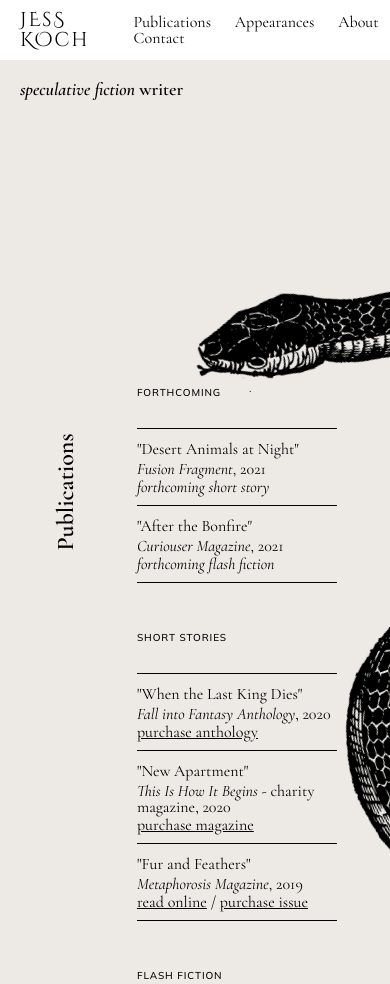
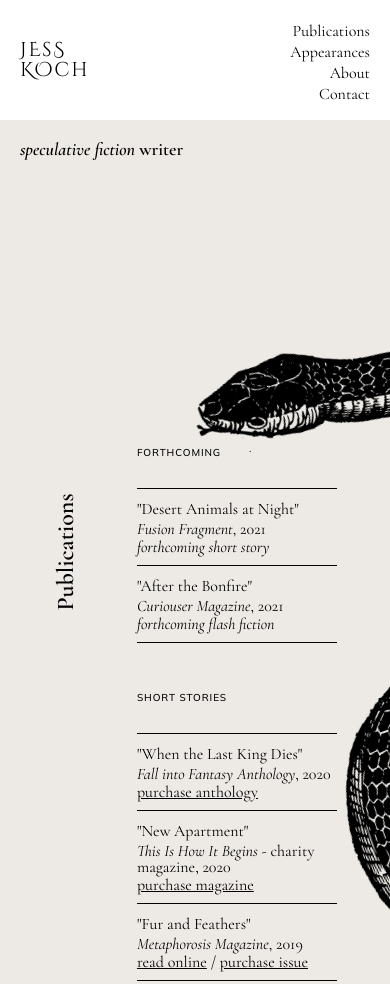
Before and after one commit to j3ssko/jesskoch-writing, a website: page express/index.html in a window 390 px wide. Shown: the top 984 px of the page. Drawn offline with nearby package versions, Linux system fonts and the light colour scheme.

Commit message:
mobile header

```diff
--- a/express/css/styles.scss
+++ b/express/css/styles.scss
@@ -321,27 +321,6 @@ p {
     }
 }
 
-@media only screen and (max-width: 900px) {
-    .pub-list-title {
-        width: 100%;
-    }
-    .bio-photo {
-        float: none;
-        width: 70%;
-        margin: 0 auto;
-        max-width: 600px;
-        left: 0;
-    }
-
-    .bio {
-        position: static;
-        padding: 0;
-        width: 70%;
-        margin: 0 auto;
-    }
-}
-
-
 // CONTACT SECTION
 
 .contact-section {
@@ -377,3 +356,44 @@ p {
     float: right;
     width: 120px;
 }
+
+// RESPONSIVE STUFF
+
+@media only screen and (max-width: 490px) {
+    .sticky-header,
+    .header-container {
+        height: 120px;
+    }
+    .nav {
+        text-align: right;
+        padding-right: 40px;
+        li {
+            display: block;
+            width: 100%;
+            padding: 5px 0 0 0;
+        }
+    }
+    .sub-header {
+        margin-top: 120px;
+    }
+}
+
+@media only screen and (max-width: 900px) {
+    .pub-list-title {
+        width: 100%;
+    }
+    .bio-photo {
+        float: none;
+        width: 70%;
+        margin: 0 auto;
+        max-width: 600px;
+        left: 0;
+    }
+
+    .bio {
+        position: static;
+        padding: 0;
+        width: 70%;
+        margin: 0 auto;
+    }
+}
```
Also changed, not shown: express/css/styles.css, 1 other file.
